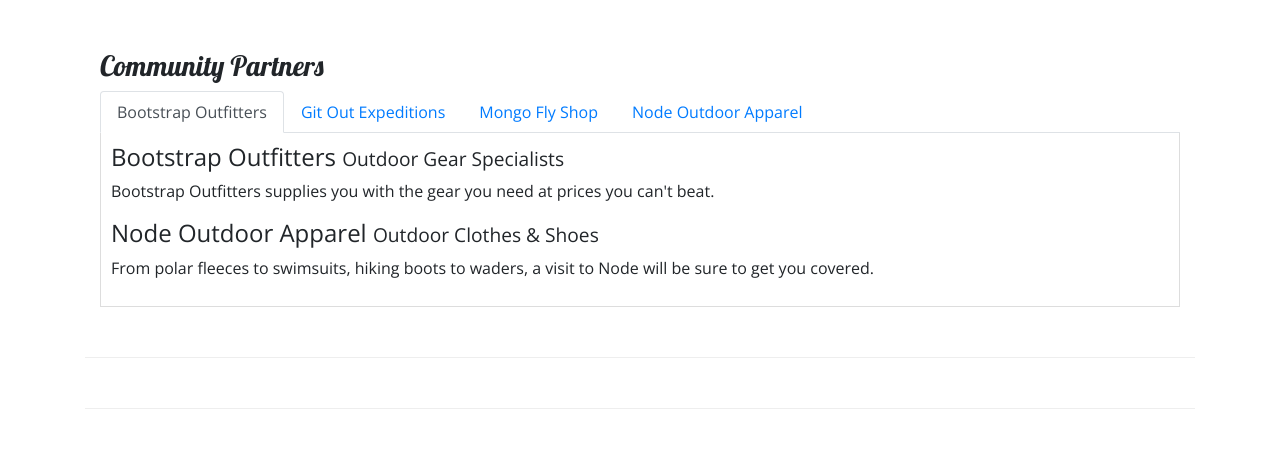
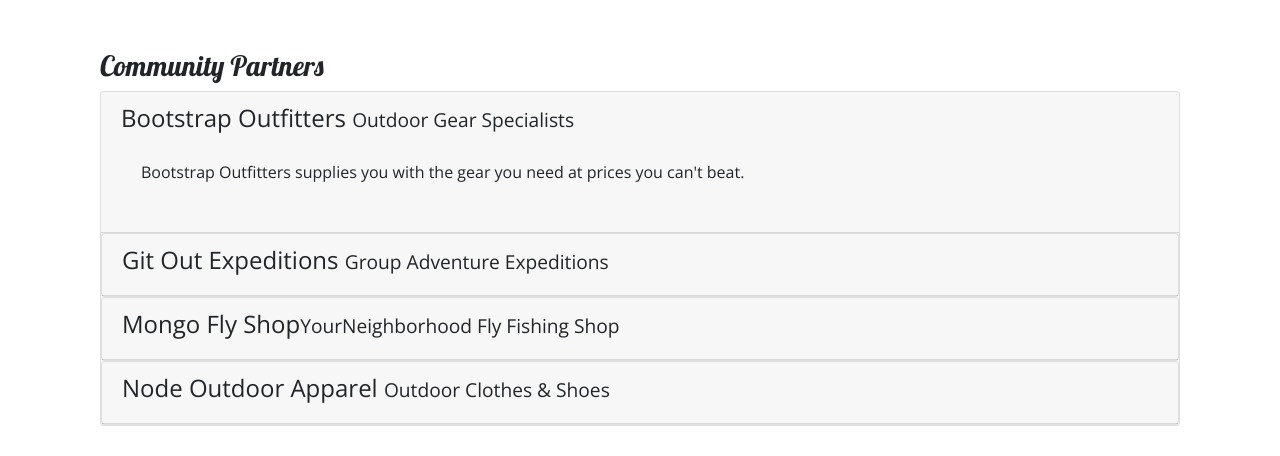
Before and after one commit to hayuni3/git-test, a website: page aboutus.html in a window 1280 px wide. Shown: the part 779-1235 px from the top of the page. Drawn offline with nearby package versions, Linux system fonts and the light colour scheme.

Commit message:
Accordion

```diff
--- a/aboutus.html
+++ b/aboutus.html
@@ -25,7 +25,7 @@
         <div class="container">
             <div class="row">
                 <div class="col-4 col-sm-3 col-md-2 align-self-center">
-                    <img src="img/logo.png" class="img-fluid"/>
+                    <img src="img/logo.png" class="img-fluid" />
                 </div>
                 <div class="col">
                     <h1>NuCamp</h1>
@@ -36,16 +36,19 @@
     </header>
     <nav class="navbar navbar-expand-sm navbar-dark sticky-top">
         <div class="container">
-            <a class="navbar-brand" href="#"><img src="img/logo.png" height="30" width="30"/></a>
+            <a class="navbar-brand" href="#"><img src="img/logo.png" height="30" width="30" /></a>
             <button class="navbar-toggler ml-auto" type="button" data-toggle="collapse" data-target="#nucampNavbar">
                 <span class="navbar-toggler-icon"></span>
             </button>
             <div class="collapse navbar-collapse" id="nucampNavbar">
                 <ul class="navbar-nav">
-                    <li class="nav-item"><a class="nav-link" href="index.html"><i class="fa fa-home fa-lg"></i>Home</a></li>
-                    <li class="nav-item active"><a class="nav-link" href="aboutus.html"><i class="fa fa-info fa-lg"></i>About</a></li>
+                    <li class="nav-item"><a class="nav-link" href="index.html"><i class="fa fa-home fa-lg"></i>Home</a>
+                    </li>
+                    <li class="nav-item active"><a class="nav-link" href="aboutus.html"><i
+                                class="fa fa-info fa-lg"></i>About</a></li>
                     <li class="nav-item"><a class="nav-link" href="#"><i class="fa fa-list fa-lg"></i>Sites</a></li>
-                    <li class="nav-item"><a class="nav-link" href="contactus.html"><i class="fa fa-address-card fa-lg"></i>Contact</a></li>
+                    <li class="nav-item"><a class="nav-link" href="contactus.html"><i
+                                class="fa fa-address-card fa-lg"></i>Contact</a></li>
 
                 </ul>
             </div>
@@ -68,7 +71,11 @@
             <div class="row row-content">
                 <div class="col-sm-6">
                     <h3>Our Mission</h3>
-                <p>We present a curated database of the best campsites in the vast woods and backcountry of the World Wide Web Wilderness. We increase access to adventure for the public while promoting safe and respectful use of resources. The expert wilderness trekkers on our staff personally verify each campsite to make sure that they are up to our standards. We also present a platform for campers to share reviews on campsites they have visited with each other.</p>
+                    <p>We present a curated database of the best campsites in the vast woods and backcountry of the
+                        World Wide Web Wilderness. We increase access to adventure for the public while promoting safe
+                        and respectful use of resources. The expert wilderness trekkers on our staff personally verify
+                        each campsite to make sure that they are up to our standards. We also present a platform for
+                        campers to share reviews on campsites they have visited with each other.</p>
                 </div>
 
                 <div class="col-sm-6">
@@ -80,7 +87,8 @@
                                 <dt class="col-6">Founded</dt>
                                 <dd class="col-6">February 3, 2016</dd>
                                 <dt class="col-6">No. of Campsites in 2019</dt>
-                        <dd class="col-6">563<dd>
+                                <dd class="col-6">563
+                                <dd>
                                 <dt class="col-6">No. of Reviews in 2019</dt>
                                 <dd class="col-6">4388</dd>
                                 <dt class="col-6">Employees</dt>
@@ -92,7 +100,8 @@
                 <div class="col">
                     <div class="card bg-light mt-3">
                         <blockquote class="blockquote card-body">
-                <P class="mb-0">I will not follow where the path may lead, but I will go where there is no path, and I will leave a trail.</P>
+                            <P class="mb-0">I will not follow where the path may lead, but I will go where there is no
+                                path, and I will leave a trail.</P>
                             <footer class="blockquote-footer">Muriel Strode,
                                 <cite title="Source Title">"Wind-Wafted Wild Flowes"-The Open Court, 1903</cite>
                             </footer>
@@ -104,28 +113,69 @@
                     <div class="row row-content">
                         <div= class="col">
                             <h3>Community Partners</h3>
-                <ul class="nav nav-tabs">
-                    <li class="nav-item"><a class="nav-link active" href="#bootstrap" role="tab" data-toggle="tab">Bootstrap Outfitters</a></li>
-                    <li class="nav-item"><a class="nav-link" href="#git" role="tab" data-toggle="tab">Git Out Expeditions</a></li>
-                    <li class="nav-item"><a class="nav-link" href="#mongo" role="tab" data-toggle="tab">Mongo Fly Shop</a></li>
-                    <li class="nav-item"><a class="nav-link" href="#node" role="tab" data-toggle="tab">Node Outdoor Apparel</a></li>
-                </ul>
-                <div class="tab-content">
-                    <div role="tabpanel" class="tab-pane fade show active" id="bootstrap">
-                        <h4>Bootstrap Outfitters <small>Outdoor Gear Specialists</small></h4>
-                        <p class="d-none d-sm-block">Bootstrap Outfitters supplies you with the gear you need at prices you can't beat.</p>
+                            <div id="accordion">
+                                <div class="card">
+                                    <div role="tab" class="card-header">
+                                        <h4>
+                                            <a data-toggle="collapse" data-targer="#bootstrap">
+                                                Bootstrap Outfitters <small>Outdoor Gear Specialists</small>
+                                            </a>
+                                        </h4>
+                                        <div class="collapse show" id="bootstrap" data-parent="#accordion">
+                                          <div class="card-body">
+                                              <p class="d-none d-sm-block">Bootstrap Outfitters supplies you with the gear
+                                                  you
+                                                  need at prices you can't beat.
+                                              </p>
                                           </div>
-                   <div role="tabpanel" class="tab-pane fade" id="git">
-                        <h4>Git Out Expeditions <small>Group Adventure Expeditions</small></h4>
-                        <p class="d-none d-sm-block">Join Git Out Expeditions to explore new horizons with a group of other adventurers!</p>
                                         </div>
-                   <div role="tabpanel" class="tab-pane fade" id="mongo">
-                        <h4>Mongo Fly Shop <small>Your Neighborhood Fly Fishing Shop</small></h4>
-                        <p class="d-none d-sm-block">Need a new fishing pole, a tacklebox, or flies of all kinds? Stop by Mongo Fly Shop.</p>
                                     </div>
-                    <div>
-                        <h4>Node Outdoor Apparel <small>Outdoor Clothes & Shoes</small></h4>
-                        <p class="d-none d-sm-block">From polar fleeces to swimsuits, hiking boots to waders, a visit to Node will be sure to get you covered.</p>
+                                <div class="card">
+                                    <div role="tab" class="card-header">
+                                        <h4>
+                                            <a class="collapsed" data-toggle="collapse" data-target="#git">
+                                                Git Out Expeditions <small>Group Adventure Expeditions</small>
+                                            </a>
+                                        </h4>
+                                        <div class="collapse" id="git" data-parent="#accordion">
+                                          <div class="card-body">
+                                            <p class="d-none d-sm-block">Join Git Out Expeditions to explore new horizons
+                                                with a group of other adventurers!
+                                            </p>
+                                        </div>
+                                    </div>
+                                </div>
+                            </div>
+                            <div class="card">
+                                <div role="tab" class="card-header">
+                                    <h4>
+                                        <a class="collapsed" data-toggle="collapse" data-target="#mongo">
+                                            Mongo Fly Shop<small>YourNeighborhood Fly Fishing Shop</small>
+                                        </a>
+                                    </h4>
+                                    <div class="collapse" id="mongo" data-parent="#accordion">
+                                      <div class="card-body">
+                                          <p class="d-none d-sm-block">Need a new fishing pole, a tacklebox, or flies of
+                                              all kinds? Stop by Mongo Fly Shop.
+                                          </p>
+                                      </div>
+                                    </div>
+                                </div>
+                            </div>
+                            <div class="card">
+                                <div role="tab" class="card-header">
+                                    <h4>
+                                        <a class="collapsed" data-toggle="collapse" data-target="#node">
+                                        Node Outdoor Apparel <small>Outdoor Clothes & Shoes</small>
+                                        </a>
+                                    </h4>
+                                    <div class="collapse" id="node" data-parent="#accordion">
+                                      <div class= "card-body">
+                                          <p class="d-none d-sm-block">From polar fleeces to swimsuits, hiking boots to
+                                              waders, a visit to Node will be sure to get you covered.
+                                          </p>
+                                      </div>
+                                    </div>
                             </div>
                     </div>
                 </div>
@@ -184,14 +234,20 @@
                     </div>
                     <div class="col-6 col-sm-5 text-center">
                         <h5>Social</h5>
-                    <a class="btn btn-social-icon btn-instagram" href="http://instagram.com/"><i class="fa fa-instagram"></i></a>
-                    <a class="btn btn-social-icon btn-facebook" href="http://facebook.com/"><i class="fa fa-facebook"></i></a>
-                    <a class="btn btn-social-icon btn-twitter" href="http://twitter.com/"><i class="fa fa-twitter"></i></a>
-                    <a class="btn btn-social-icon btn-google" href="http://youtube.com/"><i class="fa fa-youtube"></i></a>
+                        <a class="btn btn-social-icon btn-instagram" href="http://instagram.com/"><i
+                                class="fa fa-instagram"></i></a>
+                        <a class="btn btn-social-icon btn-facebook" href="http://facebook.com/"><i
+                                class="fa fa-facebook"></i></a>
+                        <a class="btn btn-social-icon btn-twitter" href="http://twitter.com/"><i
+                                class="fa fa-twitter"></i></a>
+                        <a class="btn btn-social-icon btn-google" href="http://youtube.com/"><i
+                                class="fa fa-youtube"></i></a>
                     </div>
                     <div class="col-sm-4 text-center">
-                    <a role="button" class="btn btn-link" href="tel:+12065551234"><i class="fa fa-phone"></i> 1-206-555-1234</a><br />
-                    <a role="button" class="btn btn-link" href="mailto:campsites@nucamp.co"><i class="fa fa-envelope-o"></i> campsites@nucamp.co</a>
+                        <a role="button" class="btn btn-link" href="tel:+12065551234"><i class="fa fa-phone"></i>
+                            1-206-555-1234</a><br />
+                        <a role="button" class="btn btn-link" href="mailto:campsites@nucamp.co"><i
+                                class="fa fa-envelope-o"></i> campsites@nucamp.co</a>
                     </div>
                 </div>
             </div>
--- a/css/styles.css
+++ b/css/styles.css
@@ -28,8 +28,3 @@ header h2 {
 .navbar {
     background-color: #901CAD
 }
-.tab-content {
-    border: 1px solid #DDD;
-    border-top: none;
-    padding: 10px;
-}
```
Lines whose indentation alone changed are shown as unchanged.
